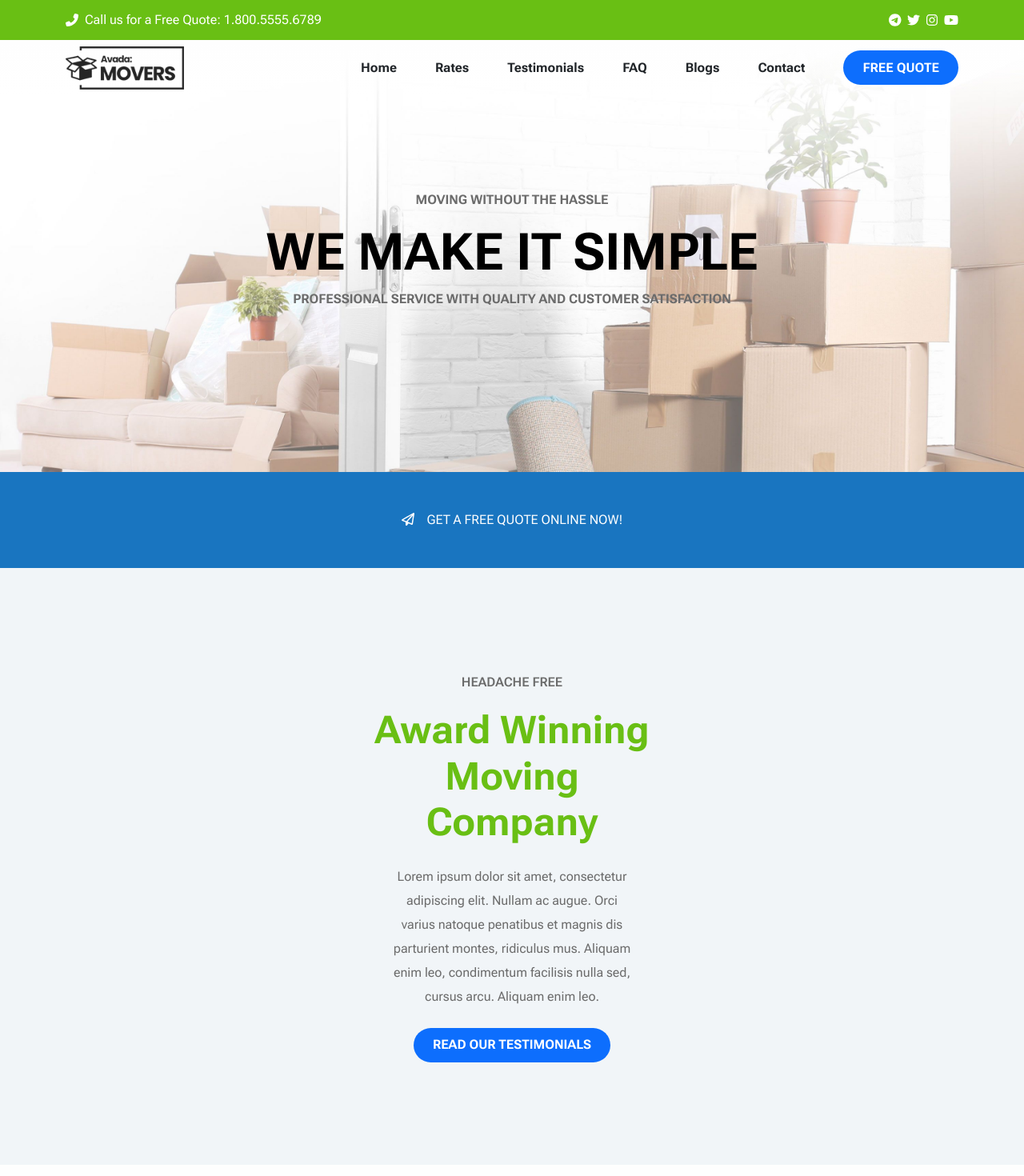
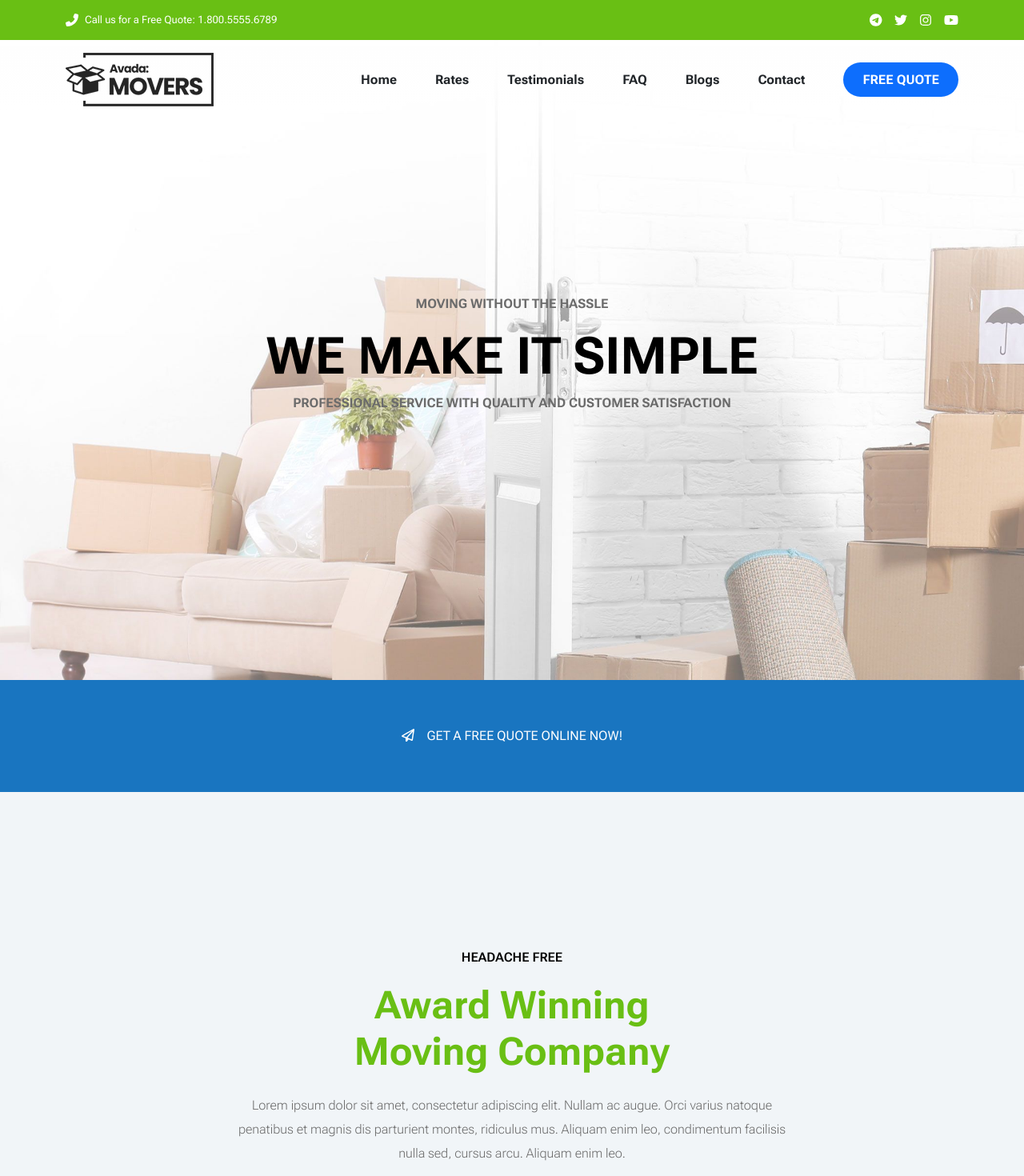
Before and after one commit to LucaRanieri96/proj-html-vuejs, a Vue app: page / in a window 1280 px wide. Shown: the top 1470 px of the page at 80% size. Built offline with nearby package versions, Linux system fonts and the light colour scheme.

Commit message:
Add MainQuote.vue

```diff
--- a/src/components/BannerBottom.vue
+++ b/src/components/BannerBottom.vue
@@ -19,7 +19,7 @@ export default {
 <style scoped lang="scss">
 @use "../styles/partials/_variables.scss" as *;
 .blueDiv {
-  height: 120px;
+  height: 140px;
   background-color: $denim;
   color: $light;
   transition-duration: 0.2s;
--- a/src/components/BannerTop.vue
+++ b/src/components/BannerTop.vue
@@ -24,7 +24,7 @@ export default {
 @use "../styles/partials/_variables.scss" as *;
 
 .jumbo{
-    height: 540px;
+    height: 800px;
     background-image: url(../../public/imgs/avada-movers-homeherobackground-final.jpg);
     background-size: cover,
 }
--- a/src/components/HeaderBottom.vue
+++ b/src/components/HeaderBottom.vue
@@ -11,7 +11,7 @@ export default {
 </script>
 
 <template>
-  <nav>
+  <nav class="my-2">
     <div class="container d-flex justify-content-between">
       <div id="logo">
         <img class="py-2" src="../../public/imgs/avada-movers-logo.png" alt="" />
@@ -39,9 +39,6 @@ nav {
 }
 .container{
   position: relative;
-  img{
-    width: 80%;
-  }
 }
 ul {
   margin: 0;
--- a/src/components/HeaderTop.vue
+++ b/src/components/HeaderTop.vue
@@ -23,10 +23,10 @@ export default {
     <div class="container d-flex justify-content-between">
       <div class="left d-flex align-items-center">
         <font-awesome-icon :icon="icons[0]" />
-        <div class="ms-2">{{ callUs }}</div>
+        <p class="ms-2">{{ callUs }}</p>
       </div>
-      <div class="right d-flex gap-2 align-items-center">
-        <font-awesome-icon v-for="icon in icons.splice(1)" :icon="icon" />
+      <div class="right d-flex gap-3 align-items-center">
+        <font-awesome-icon v-for="icon in icons.splice(1)" :icon="icon" class="icons"/>
       </div>
     </div>
   </div>
@@ -38,10 +38,17 @@ export default {
 #greenHeader {
   height: 50px;
   background-color: $lima;
+  p{
+    margin: 0;
+    font-size: 13px;
+  }
 }
 
 .left,
 .right {
   color: white;
+  .icons:hover{
+    cursor: pointer;
+  }
 }
 </style>
--- a/src/components/MainTestimonials.vue
+++ b/src/components/MainHeadache.vue
@@ -1,6 +1,6 @@
 <script>
 export default {
-  name: "MainTestimonials",
+  name: "MainHeadache",
 };
 </script>
 
@@ -27,7 +27,7 @@ export default {
 
 #background {
   background-color: $mercury;
-}
+  padding: 4rem 0;}
 .container {
   padding: 8rem;
   width: 50%;
@@ -35,12 +35,17 @@ export default {
   text-align: center;
   #title{
     font-weight: 600;
+    color: black;
+  }
+  h2{
+    width: 500px;
   }
   p {
     font-size: 16px;
+    width: 700px;
     color: $darkgrey;
-    padding: 0 3vw;
     line-height: 30px;
+    font-weight: 200;
   }
 }
 </style>
--- /dev/null
+++ b/src/components/MainQuote.vue
@@ -0,0 +1,71 @@
+<script>
+export default {
+  name: "MainQuote",
+};
+</script>
+
+<template>
+  <div id="wallpaper">
+    <div class="container">
+      <div class="row">
+        <div class="col-6"></div>
+        <div class="col-6">
+          <div class="card text-center">
+            <div class="card-body">
+              <span>WE REMOVE THE HEADACHE FROM MOVING</span>
+              <h3 class="card-title">Move With Ease</h3>
+              <hr>
+              <p class="card-text">
+                With our super simple service we can take you from getting a quote, right through to being in your new home with all of your belongings securely packed and safely delivered, even in the rooms of your choice.
+              </p>
+              <button type="button" class="btn btn-primary">GET A FREE QUOTE NOW</button>
+            </div>
+          </div>
+        </div>
+      </div>
+    </div>
+  </div>
+</template>
+
+<style lang="scss" scoped>
+@use "../styles/partials/_variables.scss" as *;
+#wallpaper {
+  background-image: url(../../public/imgs/avada-movers-movewithease-background-new.jpg);
+  background-size: cover;
+}
+.container{
+  padding: 10rem 0;
+
+}
+.card{
+  border: none;
+  border-radius: 0;
+  background-color: $hippiegreen;
+  padding: 1rem;
+  .card-body{
+    padding: 40px;
+    background-color: $lima;
+    color: white;
+    span{
+      font-weight: 700;
+    }
+    h3{
+      margin: 1rem 0;
+      font-size: 50px;
+      font-weight: 700;
+    }
+    hr{
+      margin-bottom: 3rem;
+    }
+    p{
+      font-size: 18px;
+      line-height: 36px;
+    }
+    button{
+      margin-top: 2rem;
+      font-weight: 800;
+      padding: 1rem 2.2rem !important;
+    }
+  }
+}
+</style>
--- a/src/components/MainService.vue
+++ b/src/components/MainService.vue
@@ -55,7 +55,9 @@ export default {
 
 <style lang="scss" scoped>
 @use "../styles/partials/_variables.scss" as *;
-
+#title{
+  font-weight: 600;
+}
 #background {
   background-color: $light;
 }
@@ -83,7 +85,7 @@ export default {
   }
   p{
     font-weight: 200;
-    line-height: 30px;
+    line-height: 32px;
   }
   button{
     font-weight: 600;
--- a/src/components/SiteMain.vue
+++ b/src/components/SiteMain.vue
@@ -1,19 +1,22 @@
 <script>
-import MainTestimonials from './MainTestimonials.vue';
+import MainHeadache from './MainHeadache.vue';
 import MainService from './MainService.vue';
+import MainQuote from './MainQuote.vue';
 
 export default {
   components: {
-    MainTestimonials,
+    MainHeadache,
     MainService,
+    MainQuote,
   },
   name: "SiteMain",
 };
 </script>
 
 <template>
- <MainTestimonials></MainTestimonials>
+ <MainHeadache></MainHeadache>
  <MainService></MainService>
+ <MainQuote></MainQuote>
 </template>
 
 <style lang="scss" scoped>
```
